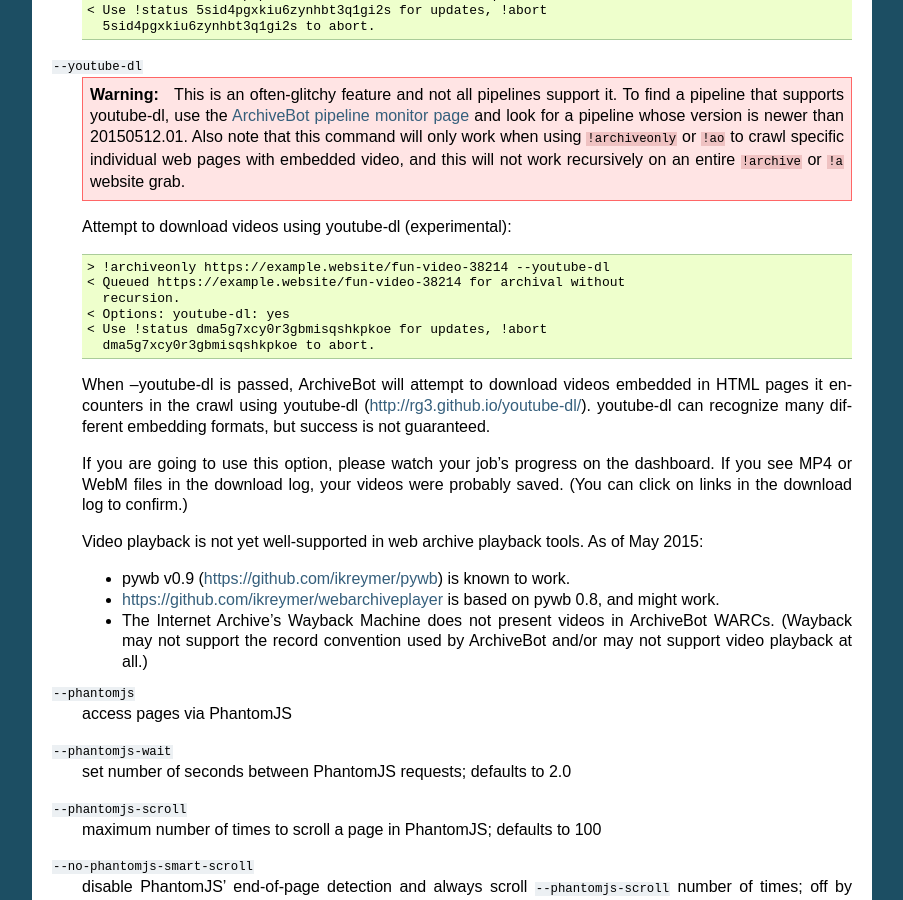
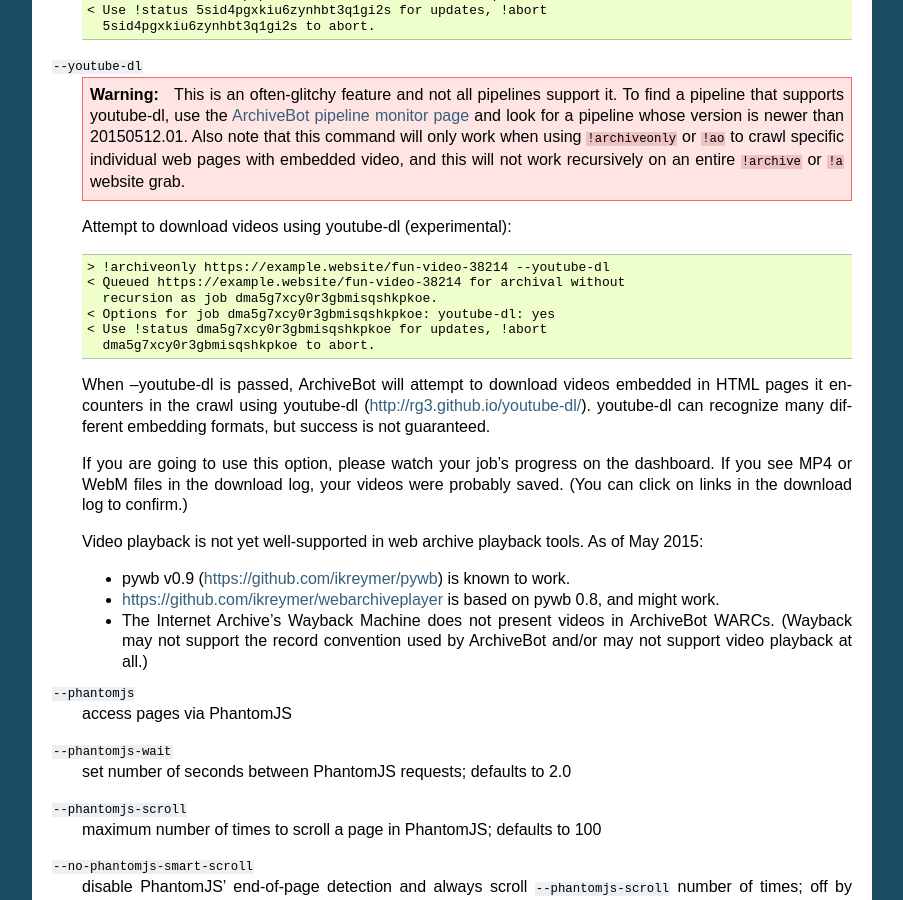
Before and after one commit to ArchiveTeam/ArchiveBot, a Sphinx documentation site: the page built from doc/commands.rst, in a window 1280 px wide and 900 px high, scrolled down 3441 px. Shown: the whole window, without its empty margins (198-1101 px from the left). Built offline with Sphinx 7.4.7, drawn with Linux system fonts in a browser that asks for light colours.

Commit message:
Update example in docs

```diff
--- a/doc/commands.rst
+++ b/doc/commands.rst
@@ -216,8 +216,8 @@ Accepted parameters
 
       > !archiveonly https://example.website/fun-video-38214 --youtube-dl
       < Queued https://example.website/fun-video-38214 for archival without
-        recursion.
-      < Options: youtube-dl: yes
+        recursion as job dma5g7xcy0r3gbmisqshkpkoe.
+      < Options for job dma5g7xcy0r3gbmisqshkpkoe: youtube-dl: yes
       < Use !status dma5g7xcy0r3gbmisqshkpkoe for updates, !abort
         dma5g7xcy0r3gbmisqshkpkoe to abort.
 
```
